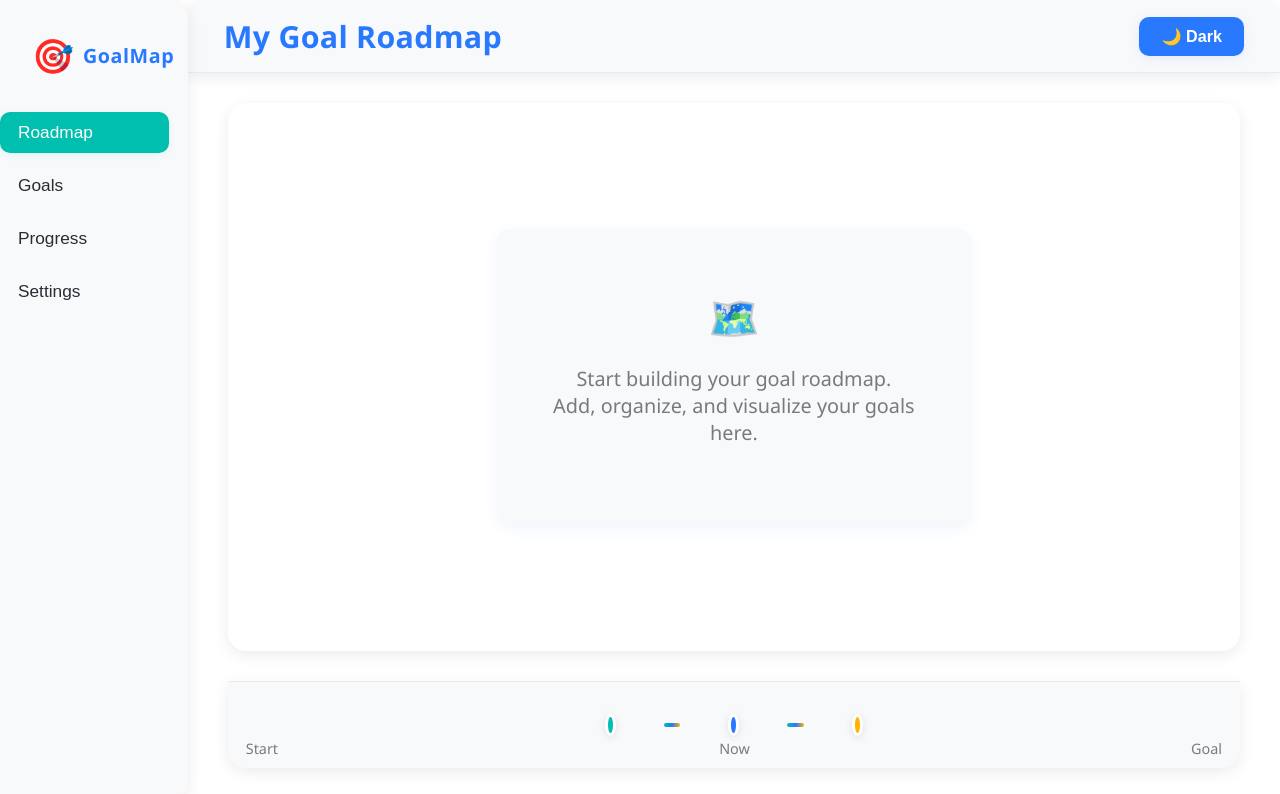
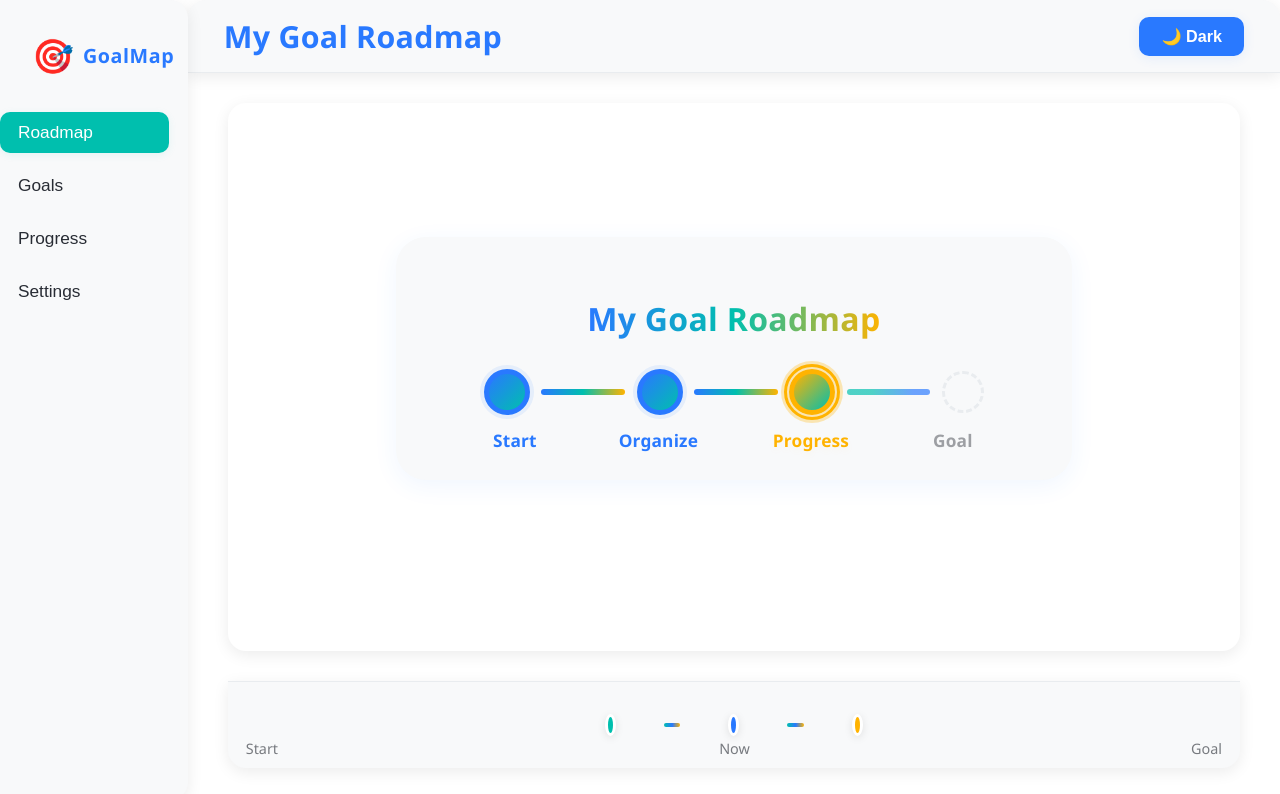
Before and after one commit to Workflow-Manager-admin/goalmap-visualizer-111016-0bad53c1, a React (Create React App) app in the folder goal_roadmap_frontend/: page / in a window 1280 px wide. Shown: the top 794 px of the page. Built offline with nearby package versions, Linux system fonts and the light colour scheme; the HTML template or start-up script is replaced by a standard one.

Commit message:
CheckPoint - cg806f31a1

```diff
--- a/goal_roadmap_frontend/src/App.css
+++ b/goal_roadmap_frontend/src/App.css
@@ -166,6 +166,157 @@
   font-size: 2.6rem;
   margin-bottom: 15px;
   display: block;
+}
+
+/* -- MY GOAL ROADMAP SECTION -- */
+.goal-roadmap-visual {
+  width: 100%;
+  max-width: 640px;
+  margin: 0 auto 2.3rem auto;
+  display: flex;
+  flex-direction: column;
+  align-items: center;
+  justify-content: flex-start;
+  background: var(--bg-secondary);
+  border-radius: 30px;
+  box-shadow: 0 6px 24px rgba(41,121,255,0.07);
+  padding: 34px 18px 28px 18px;
+  position: relative;
+  z-index: 2;
+}
+
+.goal-roadmap-visual .goal-roadmap-title {
+  font-size: 2.0rem;
+  font-weight: 700;
+  letter-spacing: 0.01em;
+  margin-bottom: 1.8rem;
+  color: var(--primary);
+  text-align: center;
+  background: linear-gradient(90deg, var(--primary), var(--accent), var(--secondary));
+  -webkit-background-clip: text;
+  -webkit-text-fill-color: transparent;
+          background-clip: text;
+          text-fill-color: transparent;
+}
+
+/* ROADMAP PROGRESS BAR STYLES */
+.roadmap-progress-container {
+  width: 96%;
+  max-width: 500px;
+  margin: 0 auto;
+  display: flex;
+  flex-direction: column;
+  align-items: center;
+}
+.roadmap-bar-flex {
+  display: flex;
+  flex-direction: row;
+  align-items: center;
+  width: 100%;
+  min-height: 34px;
+  justify-content: space-between;
+  margin-bottom: 12px;
+  position: relative;
+}
+.roadmap-dot {
+  width: 36px;
+  height: 36px;
+  border-radius: 50%;
+  border: 5px solid #fff;
+  background: var(--bg-secondary);
+  display: flex;
+  align-items: center;
+  justify-content: center;
+  box-shadow: 0 3px 16px rgba(0,191,174,0.07), 0 0px 0px #000;
+  position: relative;
+  transition: background 0.3s, box-shadow 0.3s;
+}
+.roadmap-dot-complete {
+  background: linear-gradient(135deg, var(--primary), var(--accent));
+  border-color: var(--primary);
+  box-shadow: 0 0 0 4px rgba(41,121,255,0.09);
+}
+.roadmap-dot-active {
+  background: linear-gradient(135deg, var(--secondary), var(--accent));
+  border-color: var(--secondary);
+  box-shadow: 0 0 0 5px rgba(255,179,0,0.13);
+  outline: 3px solid var(--secondary);
+  outline-offset: 2.5px;
+  z-index: 1;
+  animation: pulse-dot 1.1s infinite alternate;
+}
+@keyframes pulse-dot {
+  0% { box-shadow: 0 0 0 6px rgba(255,179,0,0.16); }
+  100% { box-shadow: 0 0 0 8px rgba(255,179,0,0.29);}
+}
+.roadmap-dot-upcoming {
+  background: var(--bg-secondary);
+  border: 3.5px dashed var(--border-color);
+  color: var(--text-secondary);
+  box-shadow: none;
+}
+.roadmap-segment {
+  flex: 1 1 45px;
+  height: 6px;
+  background: linear-gradient(90deg, var(--accent) 30%, var(--primary) 80%);
+  border-radius: 50px;
+  margin: 0 0.9vw;
+  opacity: 0.68;
+  transition: background 0.36s;
+}
+.roadmap-segment-complete {
+  background: linear-gradient(90deg, var(--primary), var(--accent), var(--secondary));
+  opacity: 1;
+}
+
+.roadmap-labels-flex {
+  display: flex;
+  width: 100%;
+  justify-content: space-between;
+  margin-top: 2px;
+}
+.roadmap-label {
+  min-width: 58px;
+  text-align: center;
+  font-size: 1.08rem;
+  font-weight: 600;
+  letter-spacing: 0.01em;
+  margin: 0 2px;
+  color: var(--text-secondary);
+  opacity: 0.93;
+  transition: color 0.2s, opacity 0.2s, font-weight 0.2s;
+}
+.roadmap-label-complete {
+  color: var(--primary);
+  opacity: 1;
+}
+.roadmap-label-active {
+  color: var(--secondary);
+  opacity: 1;
+  font-weight: 700;
+  text-shadow: 0 3.5px 7px rgba(255,179,0,0.05);
+}
+.roadmap-label-upcoming { color: var(--text-secondary); opacity: 0.7; }
+
+@media (max-width: 768px) {
+  .goal-roadmap-visual {
+    max-width: 98vw;
+    padding: 16px 2.5vw 16px 2.5vw;
+    margin-bottom: 14px;
+  }
+  .roadmap-progress-container { max-width: 92vw; }
+  .goal-roadmap-visual .goal-roadmap-title {
+    font-size: 1.23rem;
+    margin-bottom: 18px;
+  }
+  .roadmap-dot { width: 28px; height: 28px; }
+  .roadmap-label { font-size: 0.93rem; }
+}
+
+@media (max-width: 480px) {
+  .goal-roadmap-visual { border-radius: 19px; }
+  .roadmap-dot { width: 20px; height: 20px; }
+  .roadmap-bar-flex { min-height: 18px; }
 }
 
 /* Timeline (footer) */
--- a/goal_roadmap_frontend/src/App.js
+++ b/goal_roadmap_frontend/src/App.js
@@ -1,5 +1,6 @@
 import React, { useState, useEffect } from 'react';
 import './App.css';
+import RoadmapProgressBar from './RoadmapProgressBar';
 
 /**
  * PUBLIC_INTERFACE
@@ -50,11 +51,11 @@ function App() {
           </button>
         </header>
         <main className="dashboard-content">
-          {/* Replace with interactive roadmap in the future */}
-          <div className="empty-roadmap-state">
-            <span role="img" aria-label="map">🗺️</span>
-            <p>Start building your goal roadmap.<br />Add, organize, and visualize your goals here.</p>
-          </div>
+          {/* "My Goal Roadmap" visually prominent path section */}
+          <section className="goal-roadmap-visual">
+            <h2 className="goal-roadmap-title">My Goal Roadmap</h2>
+            <RoadmapProgressBar />
+          </section>
         </main>
         <footer className="dashboard-timeline">
           {/* Replace with interactive timeline in the future */}
--- /dev/null
+++ b/goal_roadmap_frontend/src/RoadmapProgressBar.js
@@ -0,0 +1,63 @@
+import React from "react";
+import "./App.css";
+
+/**
+ * PUBLIC_INTERFACE
+ * RoadmapProgressBar - Visually prominent, responsive progress path/bar for the "My Goal Roadmap" section using brand colors.
+ * Designed for modern, minimalist UI and accessibility.
+ *
+ * Props:
+ *   steps (optional): Array of { label: string, status: 'complete' | 'active' | 'upcoming' }
+ *   Default: sample ["Start", "Milestone 1", "Milestone 2", "Goal"]
+ */
+function RoadmapProgressBar({ steps }) {
+  // Use default example steps for visual placeholder
+  const stepData =
+    steps ||
+    [
+      { label: "Start", status: "complete" },
+      { label: "Organize", status: "complete" },
+      { label: "Progress", status: "active" },
+      { label: "Goal", status: "upcoming" },
+    ];
+
+  // Helper for styling based on status
+  const getDotClass = (status) => {
+    switch (status) {
+      case "complete":
+        return "roadmap-dot roadmap-dot-complete";
+      case "active":
+        return "roadmap-dot roadmap-dot-active";
+      case "upcoming":
+      default:
+        return "roadmap-dot roadmap-dot-upcoming";
+    }
+  };
+
+  return (
+    <div className="roadmap-progress-container" aria-label="Path of roadmap goals">
+      <div className="roadmap-bar-flex">
+        {stepData.map((step, idx) => (
+          <React.Fragment key={step.label}>
+            <div className={getDotClass(step.status)} tabIndex={0} aria-label={step.label} />
+            {idx !== stepData.length - 1 && (
+              <div className={`roadmap-segment ${stepData[idx + 1].status === "complete" || step.status === "complete" ? "roadmap-segment-complete" : ""}`}></div>
+            )}
+          </React.Fragment>
+        ))}
+      </div>
+      <div className="roadmap-labels-flex">
+        {stepData.map((step, idx) => (
+          <span
+            key={step.label}
+            className={`roadmap-label roadmap-label-${step.status}`}
+          >
+            {step.label}
+          </span>
+        ))}
+      </div>
+    </div>
+  );
+}
+
+export default RoadmapProgressBar;
```
